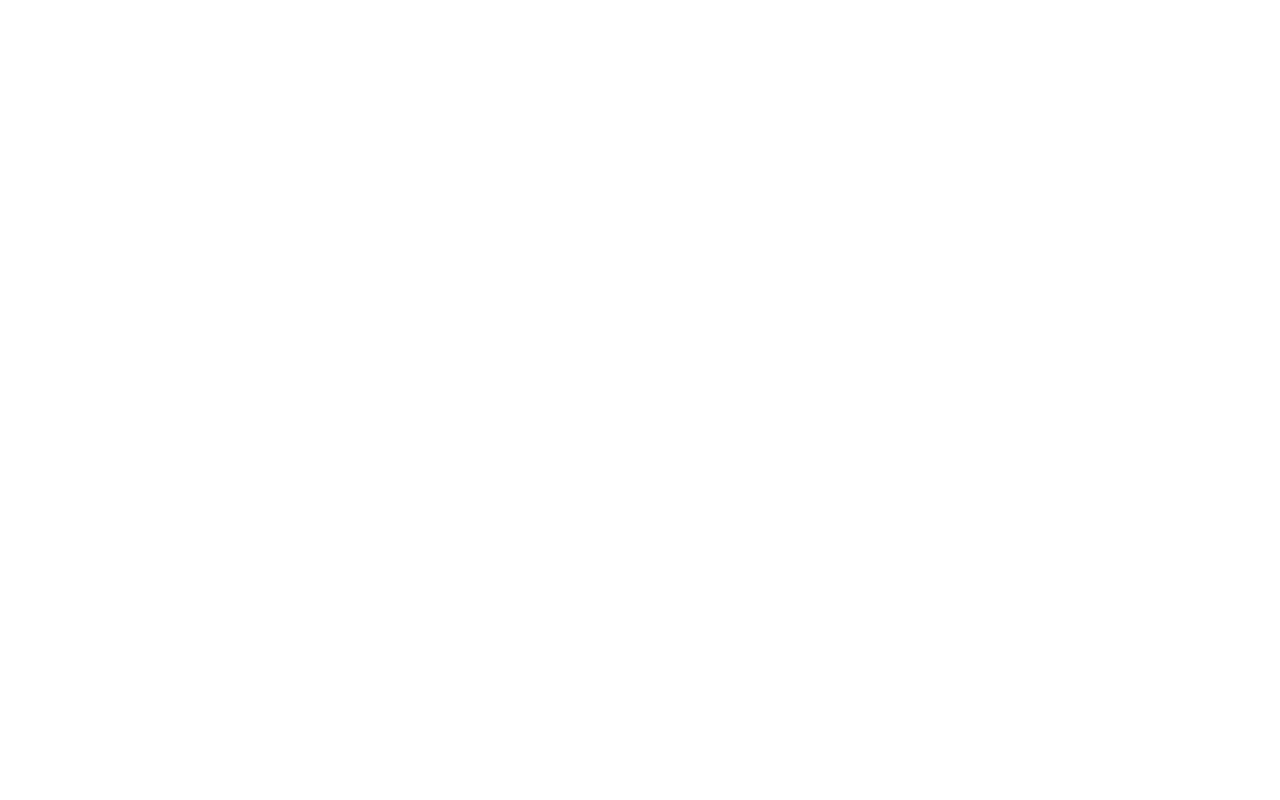
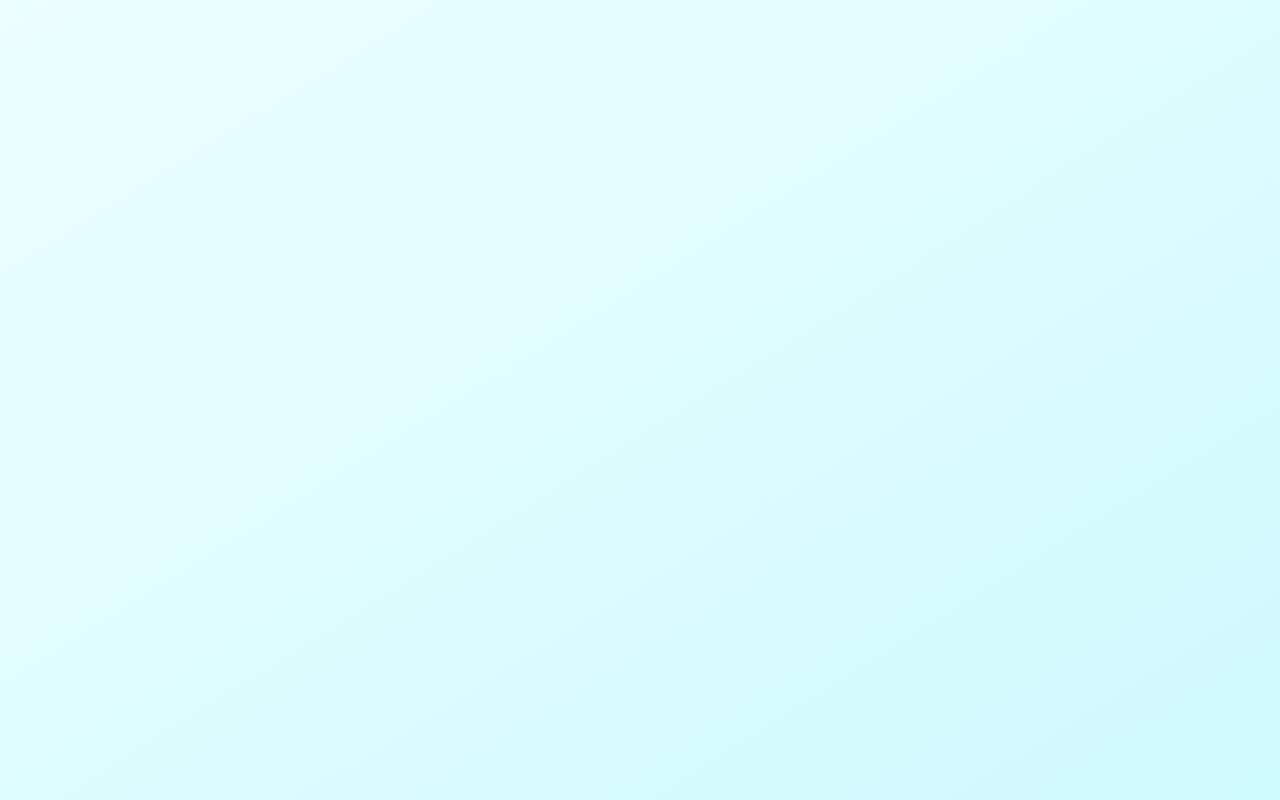
Before and after one commit to amdadislam01/BMI-Calculator, a plain HTML site: page index.html in a window 1280 px wide. Drawn offline with nearby package versions, Linux system fonts and the light colour scheme.

Commit message:
body design complate

```diff
--- a/index.html
+++ b/index.html
@@ -29,7 +29,7 @@
         }
     </script>
 </head>
-<body>
+<body class="bg-gradient-to-br from-cyan-50 to-cyan-100 min-h-screen flex items-center justify-center p-4 font-sans">
 
 </body>
 </html>
```
